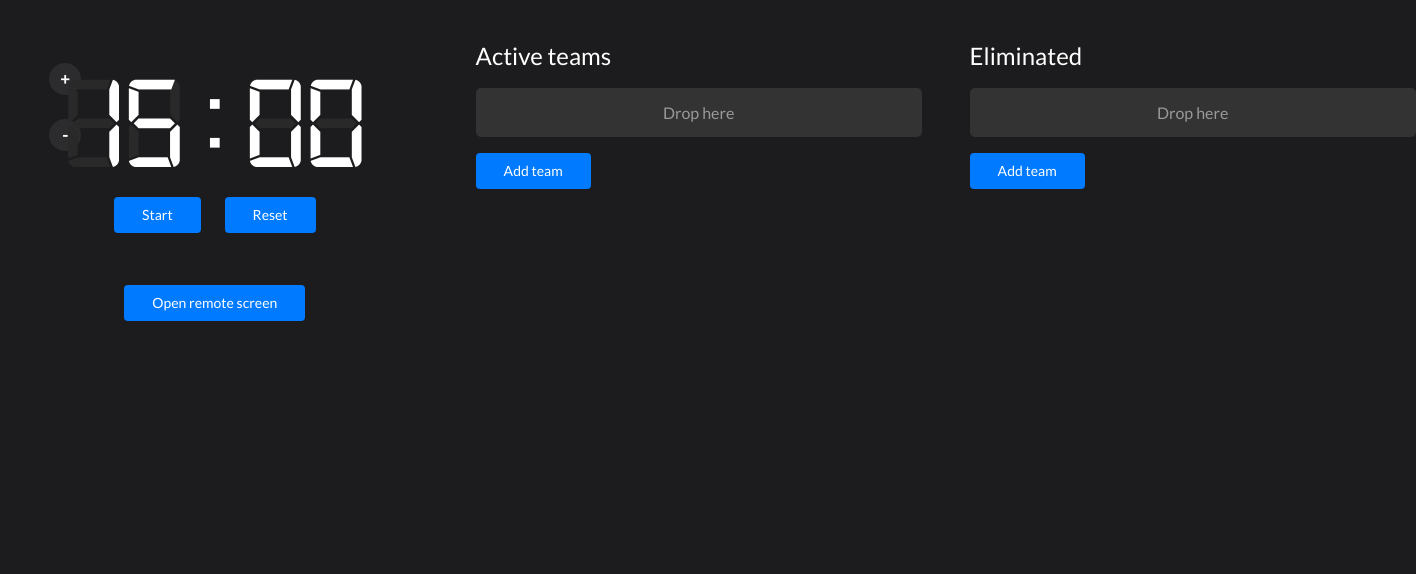
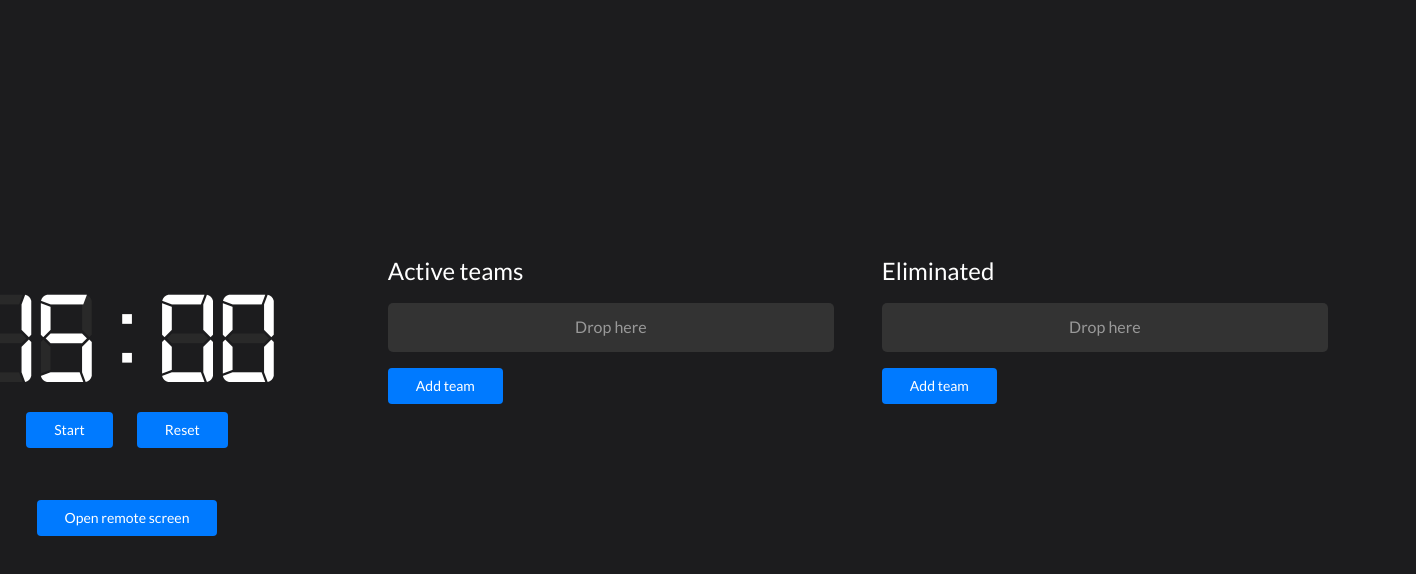
Before and after one commit to iteratus/beachvolleyball-display, a Next.js app: page / in a window 1280 px wide. Shown: the top 574 px of the page, 1416 px wide, since content can reach past the window. Built offline with nearby package versions, Linux system fonts and the light colour scheme.

Commit message:
Adapt grid size

```diff
--- a/src/pages/_document.tsx
+++ b/src/pages/_document.tsx
@@ -4,7 +4,7 @@ export default function Document() {
   return (
     <Html lang="de">
       <Head />
-      <body className="bg-mainPanel text-mainColor">
+      <body className="bg-mainPanel text-mainColor flex items-center justify-center min-h-screen">
         <Main />
         <NextScript />
       </body>
--- a/src/pages/screen/index.tsx
+++ b/src/pages/screen/index.tsx
@@ -30,7 +30,7 @@ export default function Home() {
 
   return (
     <main
-      className={`${saira.className} p-7 grid grid-cols-3 h-screen w-screen justify-center`}
+      className={`${saira.className} p-7 grid grid-cols-3 grid-rows-custom min-w-screen justify-center`}
     >
       <div className="flex flex-col items-center col-span-3 pb-6">
         <h1 className="uppercase font-extrabold text-headline italic">
--- a/tailwind.config.ts
+++ b/tailwind.config.ts
@@ -54,6 +54,9 @@ const config: Config = {
         mainPanel: "#1c1c1e",
         stepper: "#2c2c2e",
       },
+      gridTemplateRows: {
+        custom: "auto auto",
+      },
     },
   },
   plugins: [],
```
